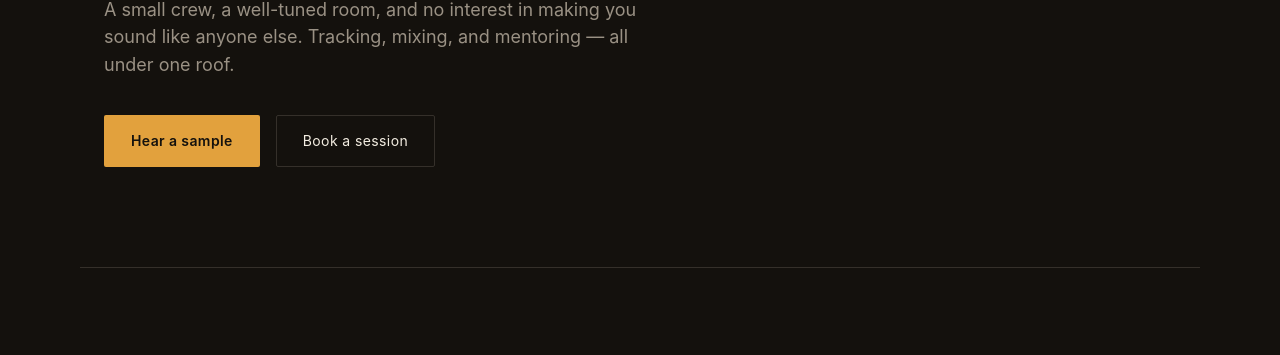
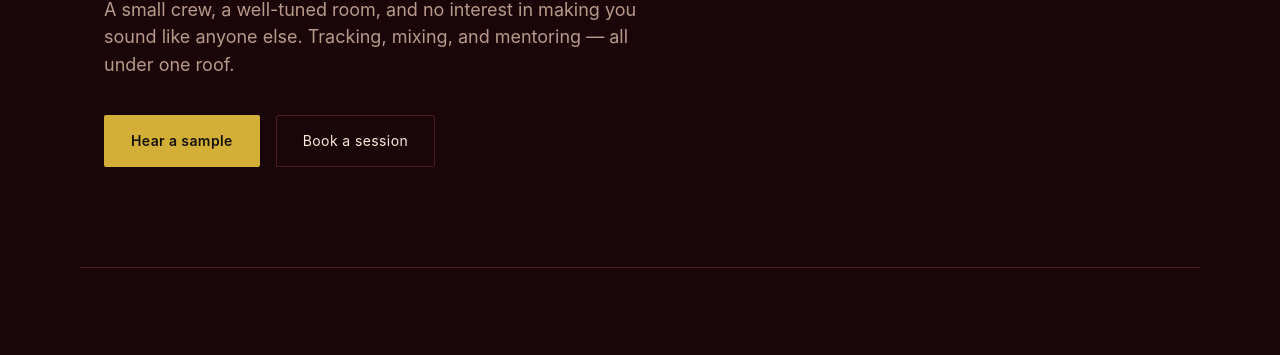
Before and after one commit to thanush8147/Sapthaka-the-band, a plain HTML site: page index.html in a window 1280 px wide. Shown: the part 274-629 px from the top of the page. Drawn offline with Linux system fonts and the light colour scheme.

Commit message:
Update index.html

```diff
--- a/index.html
+++ b/index.html
@@ -18,14 +18,14 @@
    file directly by double-clicking index.html).
    ========================================================= */
 :root{
-  --bg:        #14110d;   /* near-black, warm charcoal */
-  --surface:   #1e1a15;   /* card/panel background */
-  --surface-2: #262019;   /* slightly lighter panel */
-  --line:      #35302a;   /* hairline borders */
-  --text:      #f3ede1;   /* warm off-white */
-  --muted:     #9a9184;   /* secondary text */
-  --amber:     #e2a13d;   /* primary accent */
-  --copper:    #c1502e;   /* secondary accent */
+  --bg:        #1a0509;   /* deep burgundy-black */
+  --surface:   #2a0a12;   /* card/panel background */
+  --surface-2: #350e19;   /* slightly lighter panel */
+  --line:      #4d1a28;   /* hairline borders */
+  --text:      #f6ecd9;   /* warm ivory */
+  --muted:     #b89a8a;   /* secondary text */
+  --amber:     #d4af37;   /* gold (primary accent) */
+  --copper:    #9b1b30;   /* rich burgundy red (secondary accent) */
 
   --display: Georgia, 'Times New Roman', serif;
   --body: -apple-system, BlinkMacSystemFont, 'Segoe UI', Helvetica, Arial, sans-serif;
```
